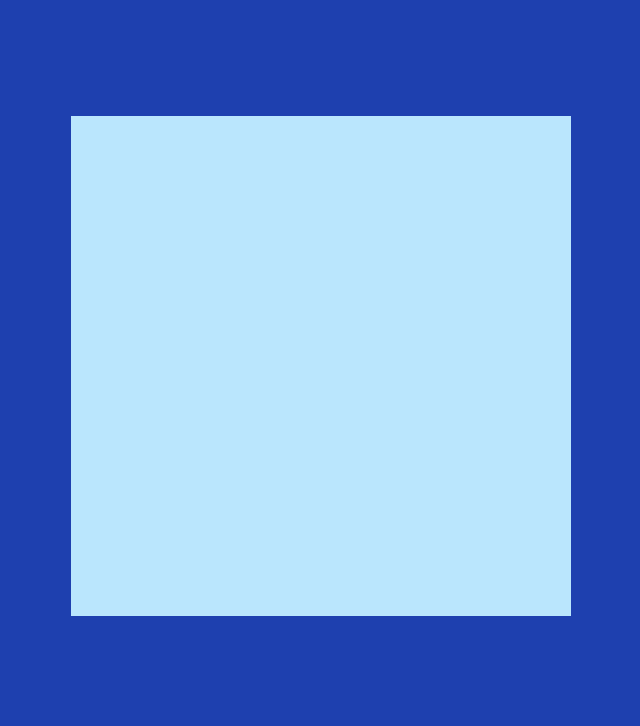
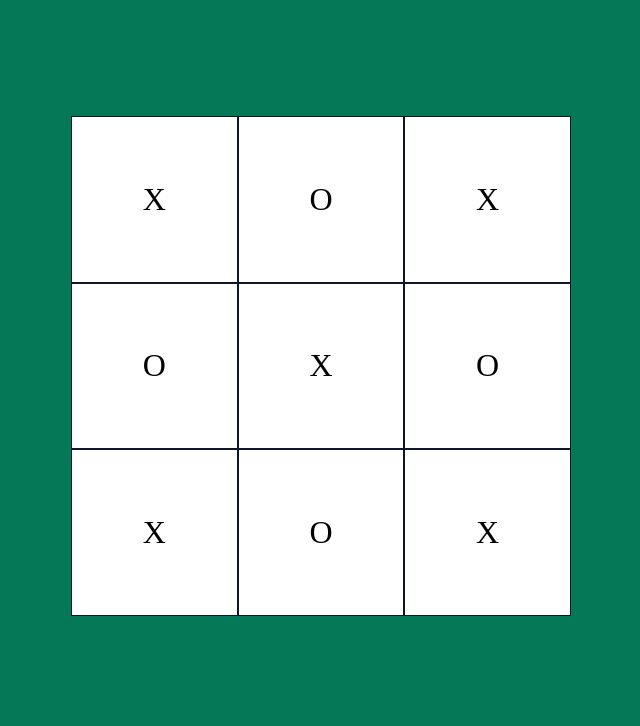
Before and after one commit to nacen-dev/odin-tic-tac-toe, a plain HTML site: page index.html in a window 1280 px wide. Shown: the part 74-800 px from the top of the page, without its empty margins (319-959 px from the left). Drawn offline with Linux system fonts and the light colour scheme.

Commit message:
Create renderBoard function

```diff
--- a/index.js
+++ b/index.js
@@ -0,0 +1,39 @@
+const gameBoard = (() => {
+  const board = ["x", "o", "x", "o", "x", "o", "x", "o", "x"];
+
+  return {
+    board,
+  };
+})();
+
+const displayController = (() => {
+  const renderBoard = (board) => {
+    const gameBoardElement = document.querySelector(".gameboard");
+    for (let i = 0; i < board.length; i++) {
+      const gameBoardCell = document.createElement("div");
+      gameBoardCell.className = "gameboard-cell"
+      gameBoardCell.textContent = board[i].toUpperCase();
+      gameBoardElement.appendChild(gameBoardCell);
+    }
+  };
+  return {
+    renderBoard,
+  };
+})();
+
+const Player = (name) => {
+  let score = 0;
+  const incrementScore = () => {
+    score += 1;
+  }
+
+  const getScore = () => score;
+
+  return {
+    name,
+    getScore,
+    incrementScore
+  }
+};
+
+displayController.renderBoard(gameBoard.board);
--- a/style.scss
+++ b/style.scss
@@ -1,6 +1,6 @@
-$blue-800: #1e40af;
-$sky-200: #bae6fd;
+$emerald-700: #047857;
 $white: #fff;
+$slate-900: #0f172a;
 
 html {
   box-sizing: border-box;
@@ -15,7 +15,7 @@ html {
 }
 
 body {
-  background-color: $blue-800;
+  background-color: $emerald-700;
 }
 
 .header {
@@ -33,11 +33,19 @@ body {
   height: 90vh;
 
   .gameboard {
-    background-color: $sky-200;
+    background-color: $white;
     width: 500px;
     height: 500px;
     display: grid;
     grid-template-columns: repeat(3, 1fr);
     grid-template-rows: repeat(3, 1fr);
+
+    .gameboard-cell {
+      display: flex;
+      justify-content: center;
+      align-items: center;
+      font-size: 2rem;
+      border: 1px solid $slate-900;
+    }
   }
 }
```
Also changed, not shown: style.css, 1 other file.
